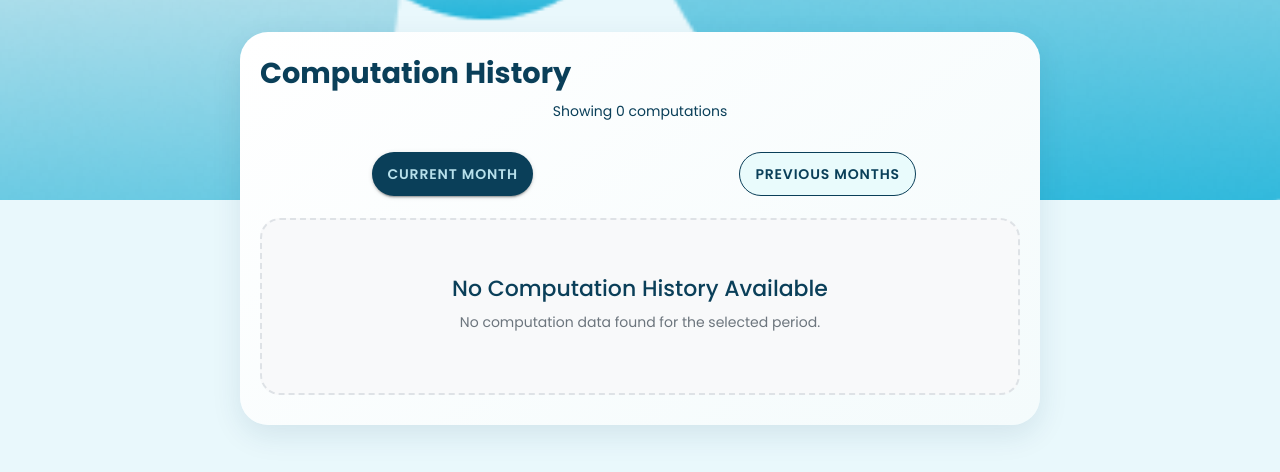
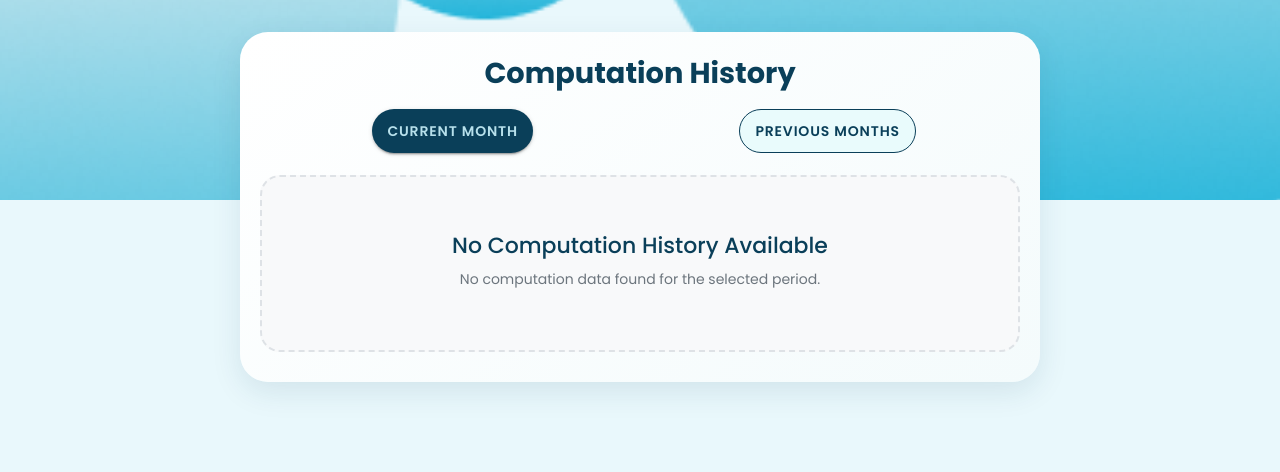
Before and after one commit to DeviDo2/softeng2-jjmc-payroll-system, a React (Vite) app: page /client-staff-computation-history in a window 1280 px wide. Shown: the top 472 px of the page. Built offline with nearby package versions, Linux system fonts and the light colour scheme; no server answers.

Commit message:
fix: Center align title text in ComputationHistory component and remove subtitle

```diff
--- a/src/pages/HistoryComputate/ComputationHistoryBase.css
+++ b/src/pages/HistoryComputate/ComputationHistoryBase.css
@@ -31,7 +31,7 @@
   font-weight: 700;
   color: #0A3F59;
   margin: 0 0 8px 0;
-  text-align: left;
+  text-align: center;
 }
 
 .month-button {
--- a/src/pages/HistoryComputate/ComputationHistoryBase.jsx
+++ b/src/pages/HistoryComputate/ComputationHistoryBase.jsx
@@ -120,9 +120,6 @@ function ComputationHistory() {
 
               {/* TITLE AND SUBTITLE */}
               <h1 className="history-title">Computation History</h1>
-              <p className="history-subtitle">
-                Showing {computations.length} computation{computations.length !== 1 ? 's' : ''}
-              </p>
 
               {/* PERIOD BUTTONS */}
               <IonGrid className="period-row">
```
